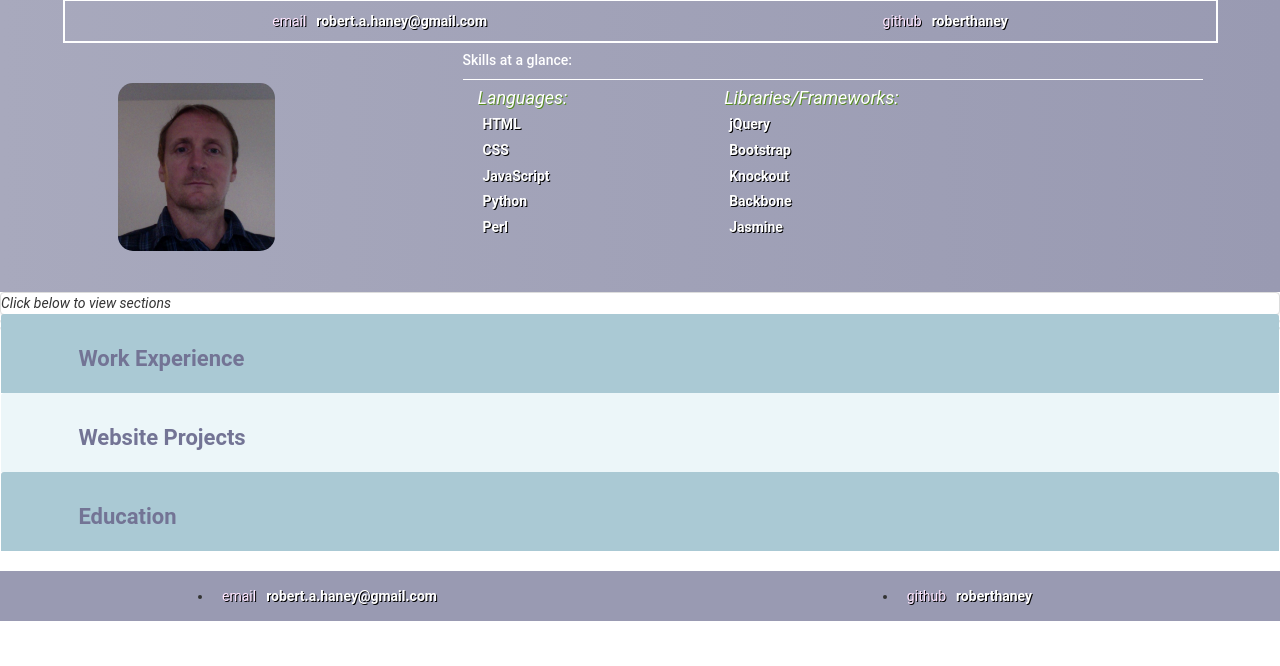
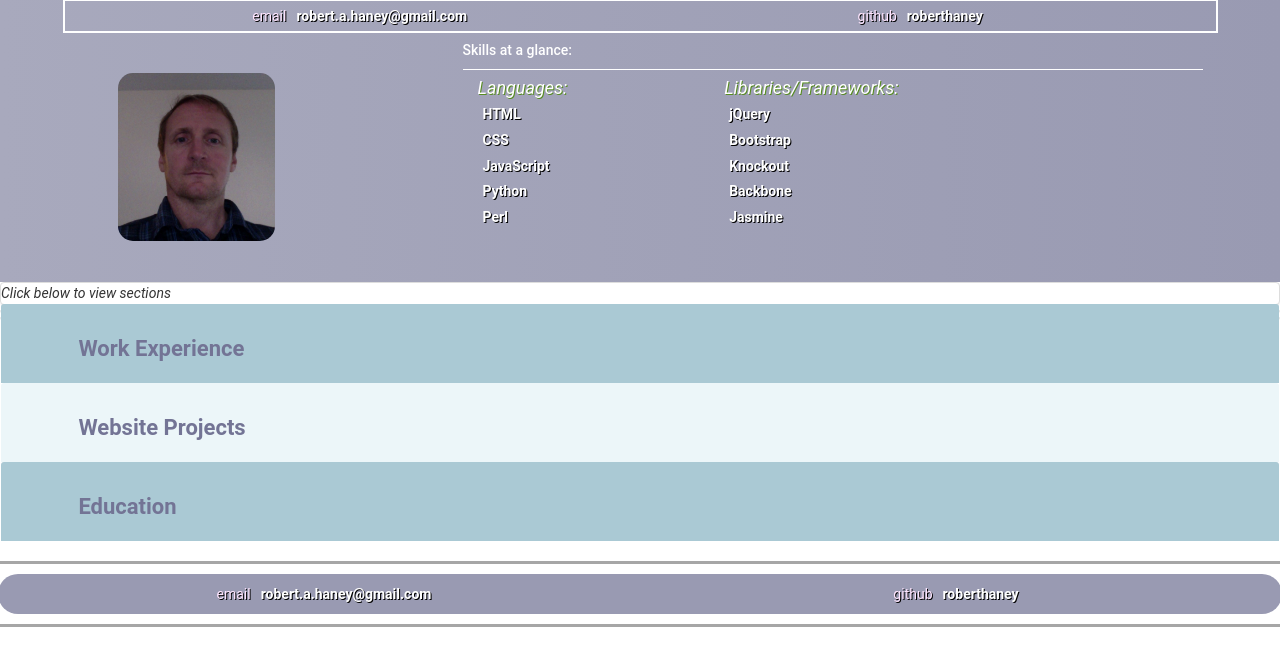
Before and after one commit to roberthaney/roberthaney.github.io, a plain HTML site: page index.html in a window 1280 px wide. Shown: the part 80-746 px from the top of the page. Drawn offline with Linux system fonts and the light colour scheme.

Commit message:
style: Added and modified apperance of features
-Added separation between work, website project and education entries
to better delineate

-Changed format of upper email and github info from li elements to divs

-Changed footer formatting, adding extra div

```diff
--- a/css/style.css
+++ b/css/style.css
@@ -1,14 +1,4 @@
-body,
-div,
-ul,
-li,
-p,
-h1,
-h2,
-h3,
-h4,
-h5,
-h6 {
+body, div, ul, li, p, h1, h2, h3, h4, h5, h6 {
   padding:0;
   margin:0;
   font-family: "Roboto", sans-serif;
@@ -22,7 +12,7 @@ img {
 .education-entry,
 .work-entry,
 .project-entry {
-  padding: 0 2% 0 2%;
+  padding: 0 2% 1% 2%;
 }
 
 .container {
@@ -59,17 +49,20 @@ h4 {
   line-height: 17px;
 }
 
-h2,
-h3,
-h4,
-h5 {
+h2, h3, h4, h5 {
   padding:10px 5%;
-
 }
 
 footer {
+  background-color: #white;
+  padding: 10px;
+  border: 3px solid #a6a6a6;
+}
+
+#footer-insert {
   background-color: #999ab2;
-  padding: 15px;
+  padding: 10px;
+  border-radius: 25px;
 }
 
 .section-head-text {
@@ -91,7 +84,6 @@ footer {
   color: #999;
   line-height: 16px;
   float: right;
-
 }
 
 p {
@@ -151,15 +143,6 @@ a {
   padding-bottom: 10px;
 }
 
-.flex-box {
-  display: -webkit-flex;
-  display: flex;
-  flex-direction: row;
-  flex-wrap: wrap;
-  justify-content: space-around;
-  padding: 10px;
-}
-
 #header {
   background: linear-gradient(to left, #999ab2, #a8a9bd);
   padding: 2.5% 5%;
@@ -192,6 +175,12 @@ span {
   text-align: center;
 }
 
+#contact1, #contact2 {
+  text-align: center;
+  padding-top: 5px;
+  padding-bottom: 5px;
+}
+
 @media only screen and (max-width: 400px) {
   #biopic {
     margin-left: 80px;
--- a/index.html
+++ b/index.html
@@ -15,7 +15,10 @@
 
 	<!--Header section with contact info-->
     <header id="header" class="clear-fix row">
-        <ul id="topContacts" class="flex-box"></ul>
+        <div id="topContacts" class="col-md-12">
+          <div class="col-md-6" id="contact1"></div>
+          <div class="col-md-6" id="contact2"></div>
+        </div>
         <div class="col-md-4"><img src="images/Rob_Haney_photo.jpg" id="biopic"></div>
         <div class="col-md-8">
           <h5 id="skills">Skills at a glance:</h5>
@@ -57,8 +60,10 @@
     </div>
 
     <footer class="row">
-      <div class="col-md-6" id="footer1"></div>
-      <div class="col-md-6" id="footer2"></div>
+      <div class="col-md-12" id="footer-insert">
+        <div class="col-md-6" id="footer1"></div>
+        <div class="col-md-6" id="footer2"></div>
+      </div>
     </footer>
   </div>
 
--- a/js/helper.js
+++ b/js/helper.js
@@ -3,8 +3,8 @@
 var HTMLheaderName = '<h1>%data%</h1>';
 var HTMLheaderRole = '<span>%data%</span>';
 
-var HTMLemail = '<li><span class="pink-text">email</span><span class="white-text">%data%</span></li>';
-var HTMLgithub = '<li><span class="pink-text">github</span><span class="white-text">%data%</span></li>';
+var HTMLemail = '<span class="pink-text">email</span><span class="white-text">%data%</span>';
+var HTMLgithub = '<span class="pink-text">github</span><span class="white-text">%data%</span>';
 
 var HTMLskills = '<li><span class="white-text" id="skills-text">%data%</span></li>';
 
--- a/js/resumeBuilder.js
+++ b/js/resumeBuilder.js
@@ -93,9 +93,9 @@ var view = {
  bioDisplay: function() {
   	var formatted = controller.formatBio();
     $("#header").prepend(formatted.formattedName + formatted.formattedRole);
-  	$("#topContacts").append(formatted.formattedEmail);
+  	$("#contact1").append(formatted.formattedEmail);
   	$("#footer1").append(formatted.formattedEmail);
-  	$("#topContacts").append(formatted.formattedGitHub);
+  	$("#contact2").append(formatted.formattedGitHub);
   	$("#footer2").append(formatted.formattedGitHub);
   	$("#biopic").append(formatted.formattedPhoto);
     for(var idx = 0; idx < formatted.languages.length; idx++) {
```
Also changed, not shown: 1 other file.
